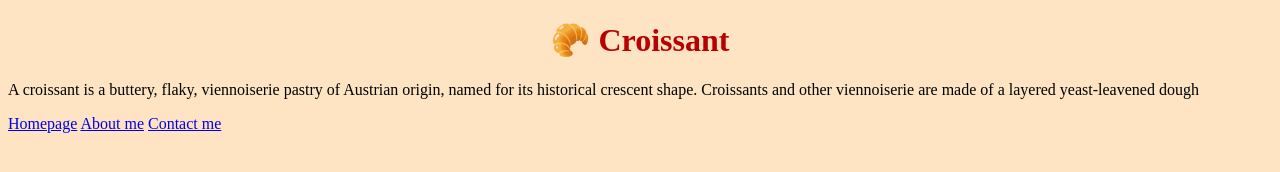
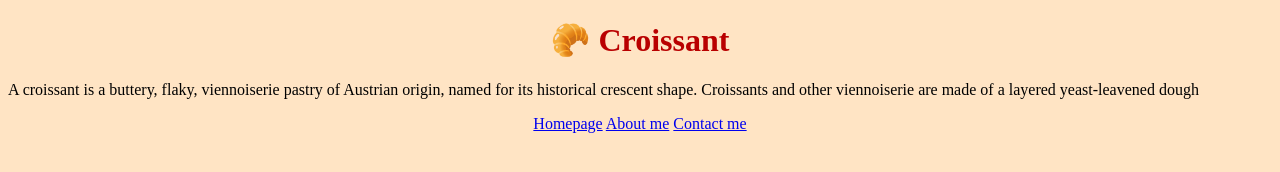
Before and after one commit to TheAkturus/multible-pages-static-website, a plain HTML site: page index.html in a window 1280 px wide. Drawn offline with Linux system fonts and the light colour scheme.

Commit message:
center links

```diff
--- a/src/styles.css
+++ b/src/styles.css
@@ -6,3 +6,7 @@ h1 {
   text-align: center;
   color: rgb(185, 0, 0);
 }
+
+.links {
+  text-align: center;
+}
```
